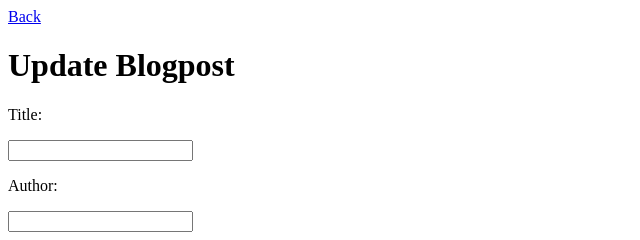
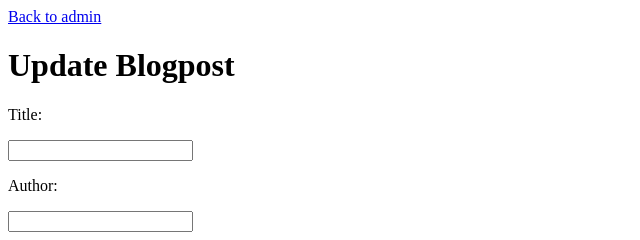
Before and after one commit to JohanBlomberg/ExperienceGhana, a plain HTML site: page blog-client-template/admin/update-post.html in a window 1280 px wide. Shown: the top 240 px of the page, 0-640 px from the left. Drawn offline with Linux system fonts and the light colour scheme; no server answers.

Commit message:
rename on button

```diff
--- a/blog-client-template/admin/update-post.html
+++ b/blog-client-template/admin/update-post.html
@@ -6,7 +6,7 @@
     <link rel="stylesheet" href="css/style.css">
 </head>
 <body>
-    <a href="../admin/index.html">Back</a>
+    <a href="../admin/index.html">Back to admin</a>
     <header>
         <h1>Update Blogpost</h1>
 </header>
```
